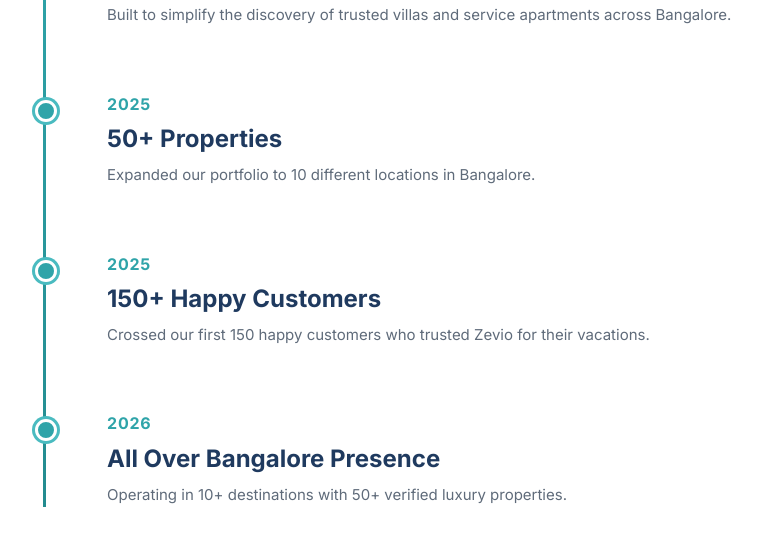
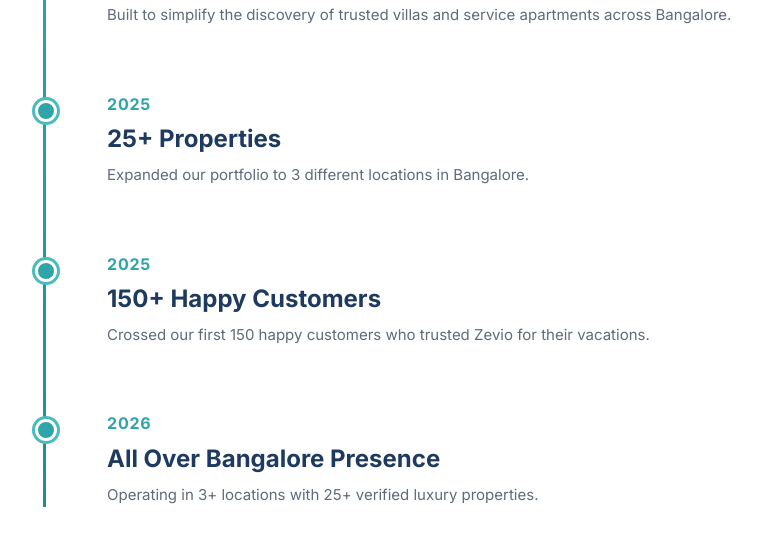
Before and after one commit to Royalummi/zevio-stayflexi, a Next.js app in the folder nextjs/: page /about in a window 1280 px wide. Shown: the part 2520-3077 px from the top of the page, without its empty margins (147-908 px from the left). Built offline with nearby package versions, Linux system fonts and the light colour scheme; no server answers.

Commit message:
fix: update stats to 3+ locations / 25+ properties; remove contact map

```diff
--- a/nextjs/app/about/page.tsx
+++ b/nextjs/app/about/page.tsx
@@ -49,9 +49,9 @@
   },
   {
     year: "2025",
-    title: "50+ Properties",
+    title: "25+ Properties",
     description:
-      "Expanded our portfolio to 10 different locations in Bangalore.",
+      "Expanded our portfolio to 3 different locations in Bangalore.",
   },
   {
     year: "2025",
@@ -63,7 +63,7 @@
     year: "2026",
     title: "All Over Bangalore Presence",
     description:
-      "Operating in 10+ destinations with 50+ verified luxury properties.",
+      "Operating in 3+ locations with 25+ verified luxury properties.",
   },
 ];
 
--- a/nextjs/app/why-zevio/page.tsx
+++ b/nextjs/app/why-zevio/page.tsx
@@ -70,11 +70,11 @@
     label: "Happy Customers",
   },
   {
-    number: "50+",
+    number: "25+",
     label: "Verified Properties",
   },
   {
-    number: "10+",
+    number: "3+",
     label: "Destinations",
   },
   {
```
Also changed, not shown: nextjs/app/contact/page.tsx (+8 -8 lines).
